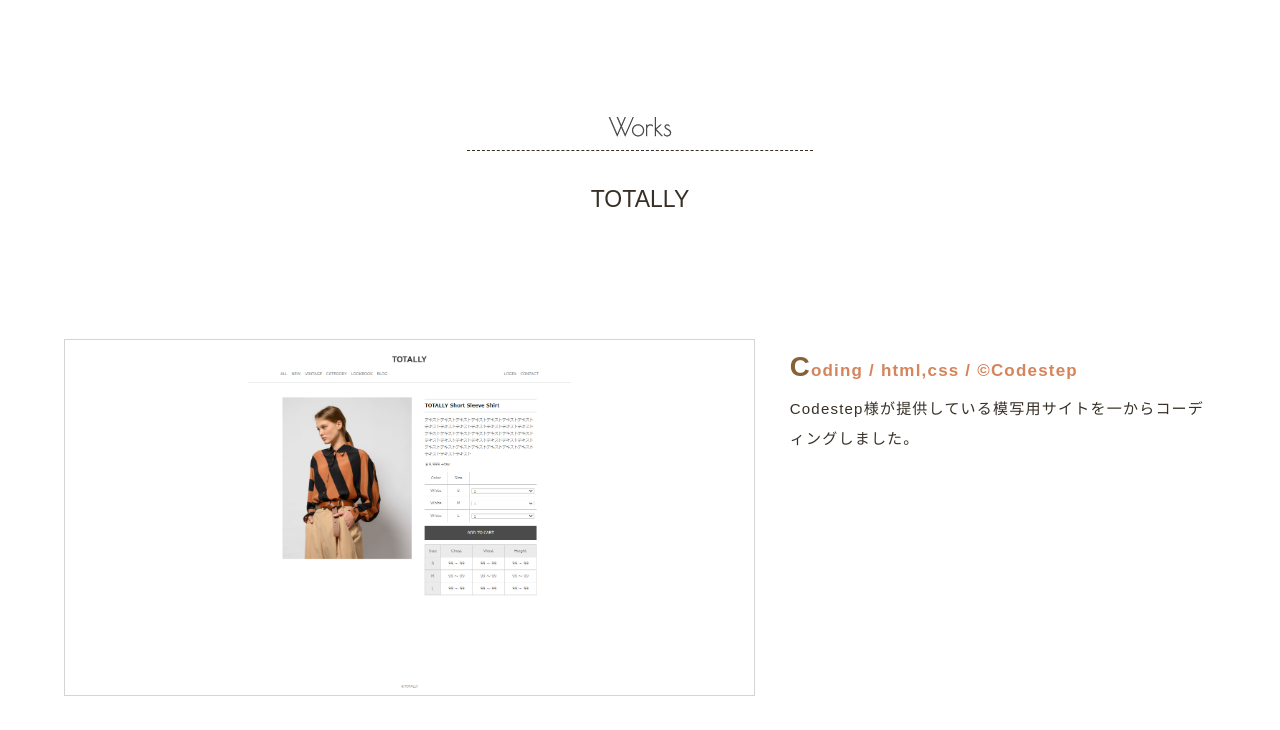
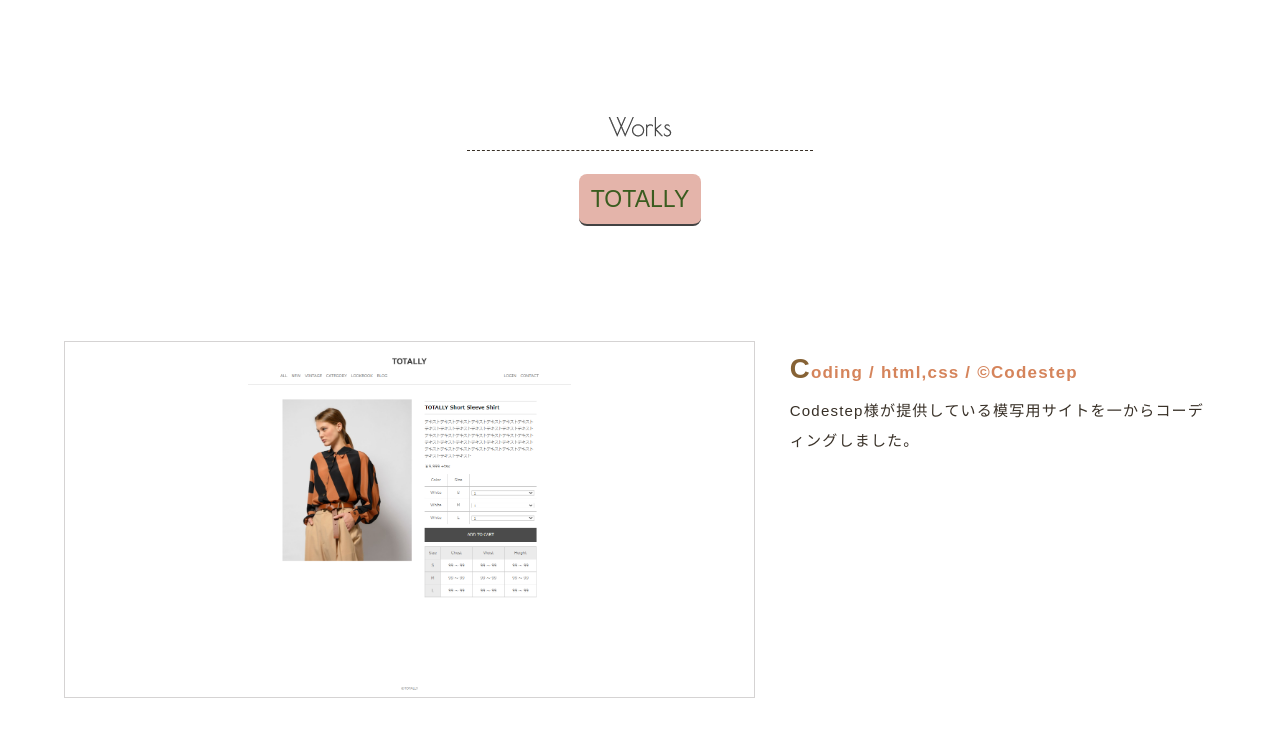
Before and after one commit to SatomiShiba/satomi.portfolio, a plain HTML site: page totallylink/totallyindex.html in a window 1280 px wide. Shown: the part 70-800 px from the top of the page. Drawn offline with Linux system fonts and the light colour scheme.

Commit message:
Update t-style.css

```diff
--- a/totallylink/totally-css/t-style.css
+++ b/totallylink/totally-css/t-style.css
@@ -75,6 +75,9 @@ display:inline-block;
 margin:1% 0 10% 0;
 padding:1% 1%;
 border-radius:8px;
+border-bottom:2px solid #424242;
+background-color:#E4B4AA;
+color:#3A5C1F;
 }
 
 .wrapper a:hover{
```
